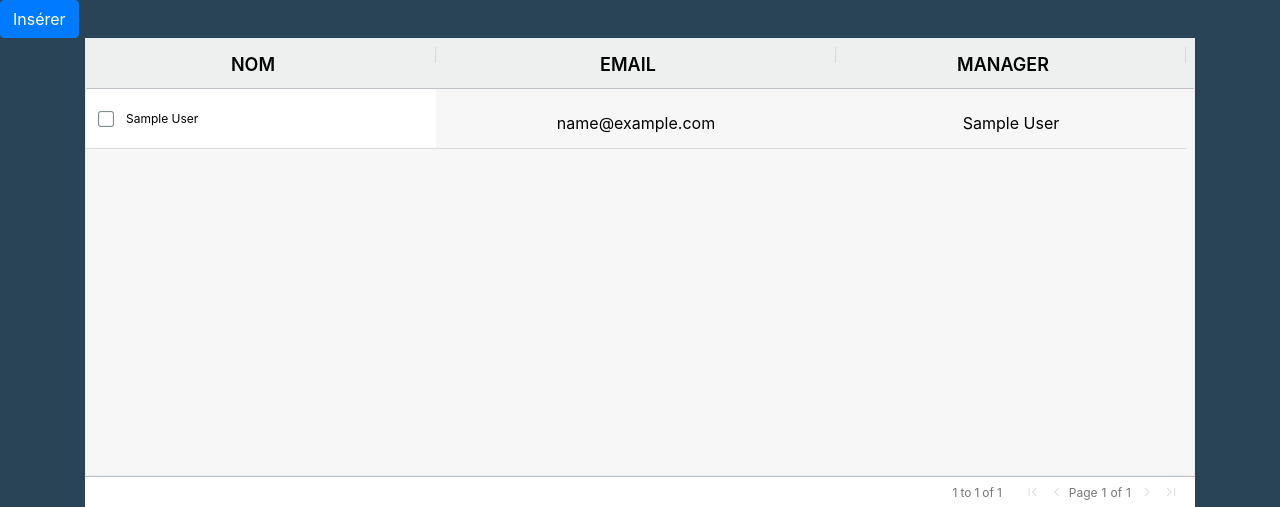
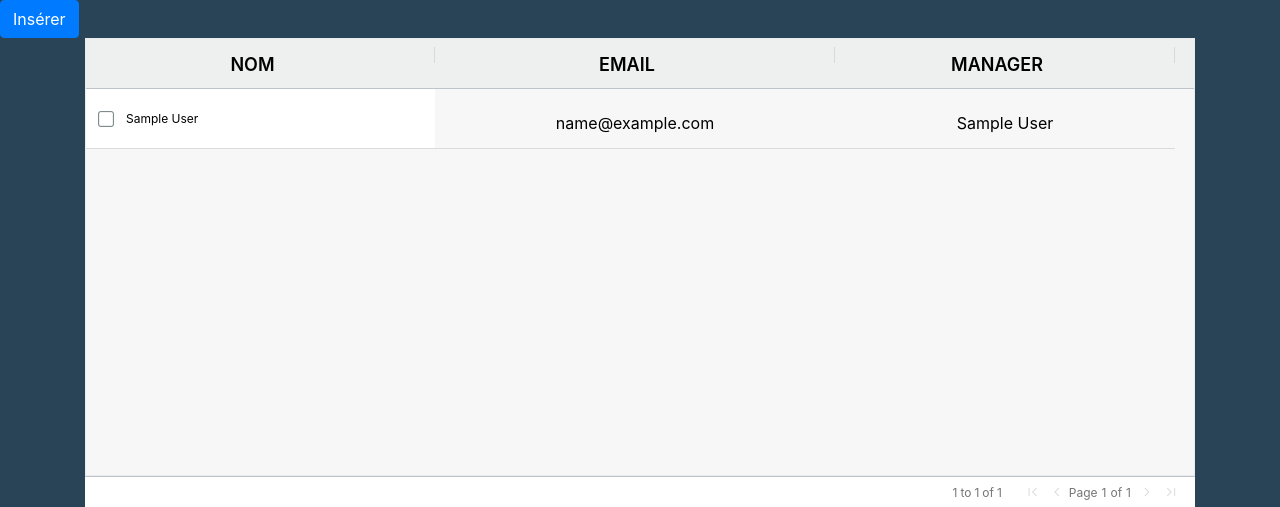
Before and after one commit to Jutmzg/project_happiness, a PHP site: page /enquete/index.php in a window 1280 px wide. Shown: the part 76-583 px from the top of the page. Run offline with PHP 8.4, Linux system fonts and the light colour scheme; tables that the repository leaves empty or names only in its code hold one stand-in row (values such as "Sample post"); some libraries are stand-ins or nearby versions.

Commit message:
table width ok

```diff
--- a/enquete/index.php
+++ b/enquete/index.php
@@ -51,7 +51,7 @@ $sql = 'INSERT INTO job(name) VALUES(:name)';
           field: "nom",
           sortable: true,
           filter: true,
-          width: 350,
+          width: 349,
           suppressSizeToFit: true,
           checkboxSelection: true,
 
@@ -68,7 +68,7 @@ $sql = 'INSERT INTO job(name) VALUES(:name)';
           field: "manager",
           sortable: true,
           filter: true,
-          width: 350,
+          width: 340,
 
         },
         {
```
